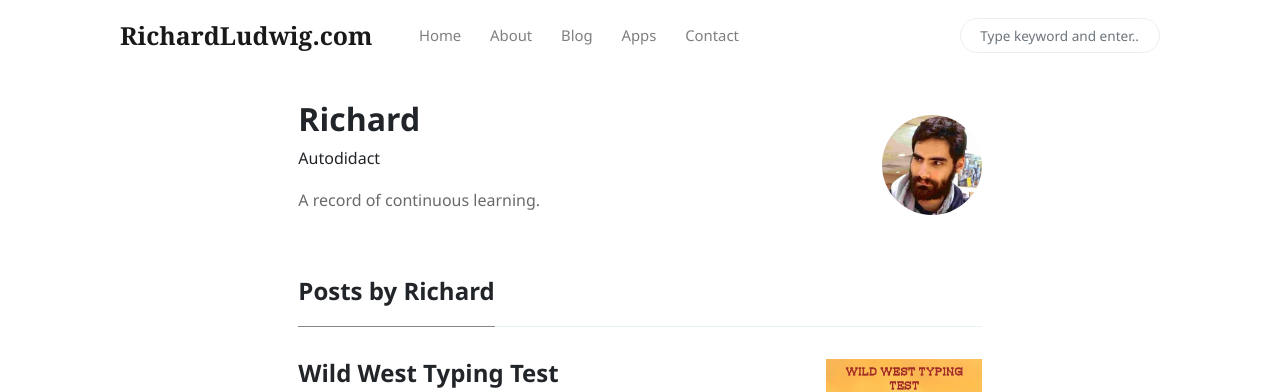
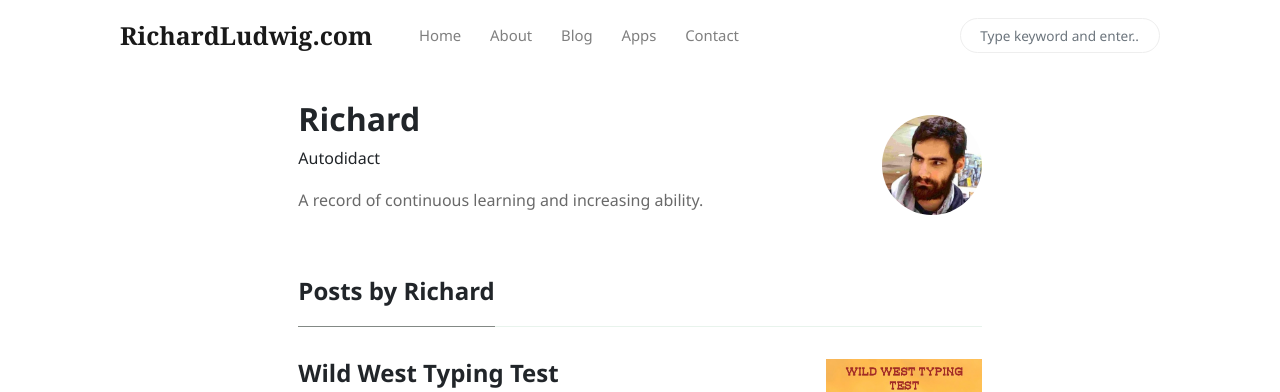
Before and after one commit to RichardLudwig/richardludwig.github.io, a Jekyll site: the page built from _pages/about.md, in a window 1280 px wide and 1086 px high. Shown: the top 392 px of the window. Built offline with Jekyll 4.4.1, drawn with Linux system fonts in a browser that asks for light colours; nearby versions of some CDN libraries.

Commit message:
Update _config.yml
Updated website description

```diff
--- a/_config.yml
+++ b/_config.yml
@@ -1,7 +1,7 @@
 # Site
 name: 'RichardLudwig.com'
 author: 'Richard Ludwig'
-description: 'A record of continuous learning.'
+description: 'A record of continuous learning and increasing ability.'
 logo: 'assets/images/logo.png'
 favicon: 'assets/images/favicon.ico'
 baseurl: ''
```
